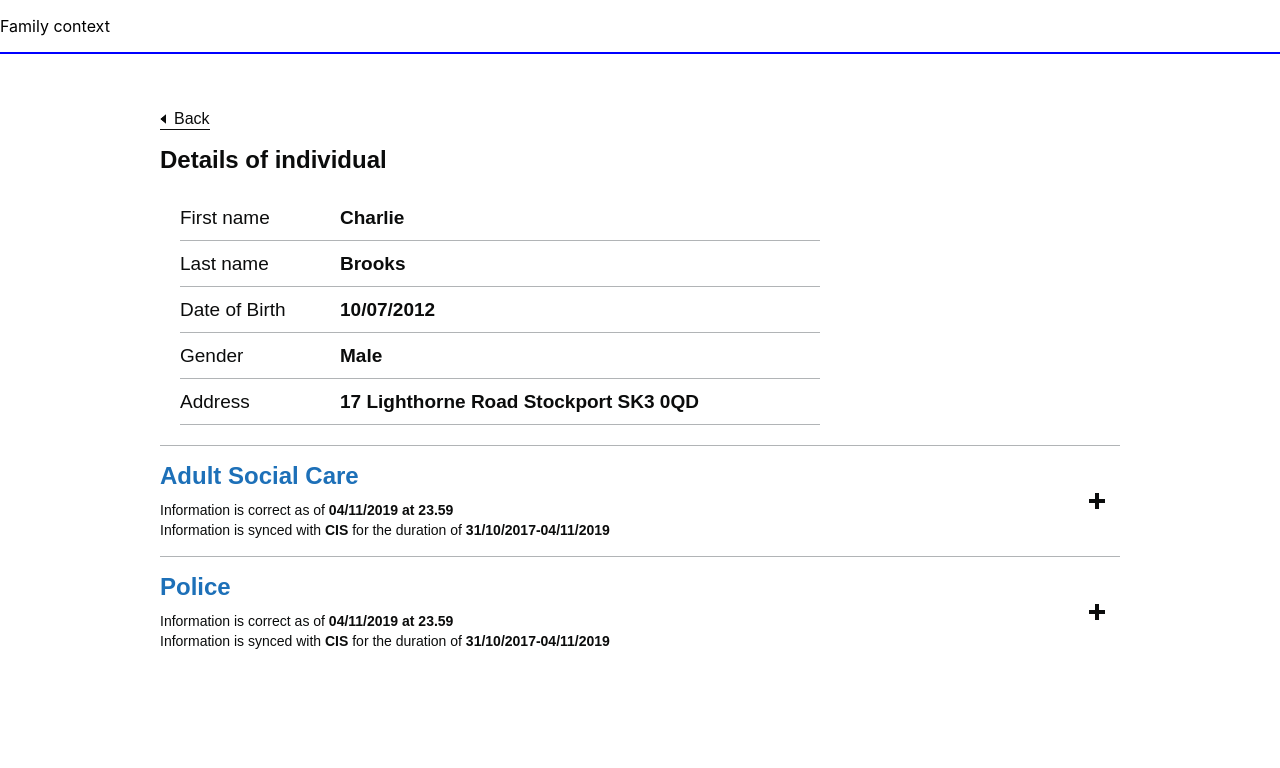
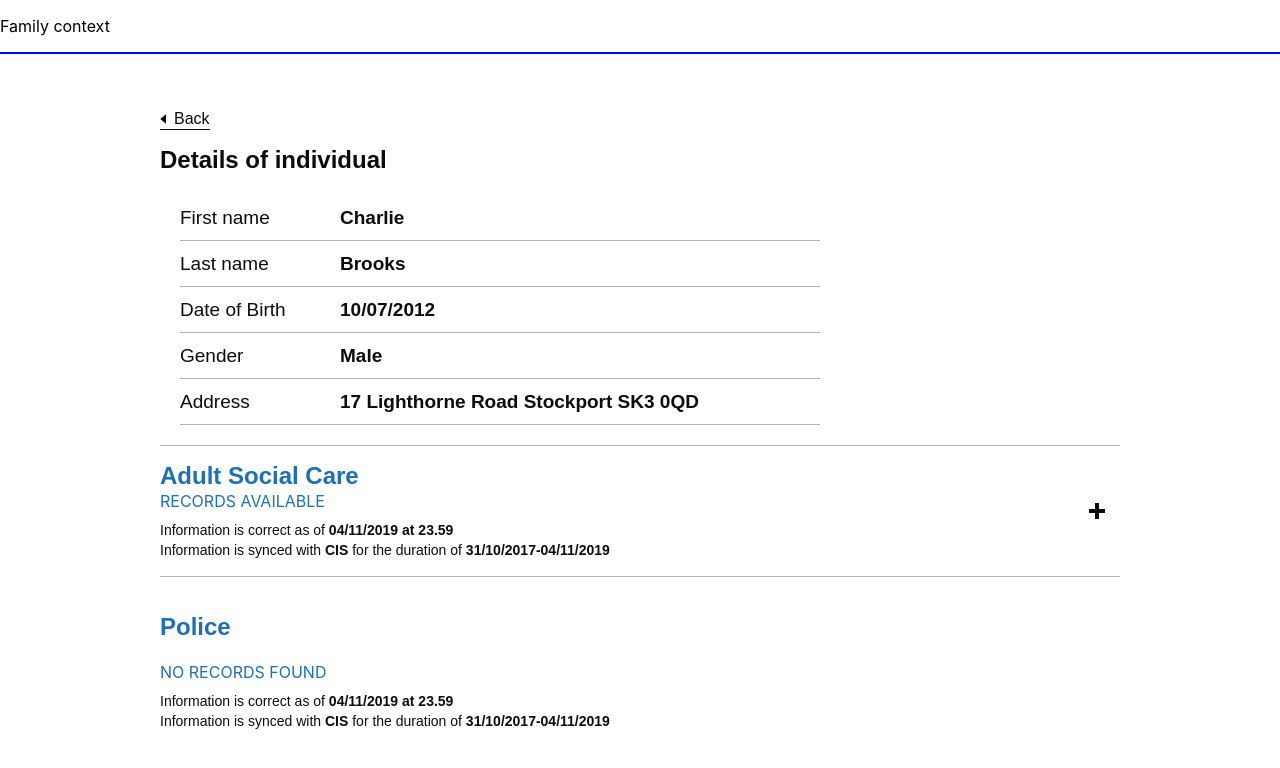
Before and after one commit to CSCDP/Family-Context-PrivateBeta, a React (Create React App) app: page / in a window 1280 px wide. Shown: the top 768 px of the page. Built offline with nearby package versions, Linux system fonts and the light colour scheme; a web font is replaced by a local one.

Commit message:
Plus icon disappears if no records available

```diff
--- a/src/components/Accordion.tsx
+++ b/src/components/Accordion.tsx
@@ -1,32 +1,44 @@
 import React from 'react';
 import PersonDetails from '../models/PersonDetails';
-import Table from './Table';
-import TableBody from './TableBody';
-import TitleValuePair from './TitleValuePair';
 import AccordionHeader from './AccordionHeader';
 import AccordionSummary from './AccordionSummary';
 import ServiceInvolvementDetailsSummary from '../models/ServiceInvolvementDetailsSummary';
+import AccordionContent from './AccordionContent';
 
-const Accordion: React.FC<{ title: string, serviceInvolvement: ServiceInvolvementDetailsSummary, personDetails: PersonDetails }> = (props: { title: string, serviceInvolvement: ServiceInvolvementDetailsSummary, personDetails: PersonDetails }) => {
+const Accordion: React.FC<{ title: string, serviceInvolvement: ServiceInvolvementDetailsSummary, personDetails?: PersonDetails }> = (props: { title: string, serviceInvolvement: ServiceInvolvementDetailsSummary, personDetails?: PersonDetails }) => {
+
+  function RecordsFound() {
+    if (props.personDetails) {
+      return true;
+    } else {
+      return false;
+    }
+  }
+
+  function RecordsFoundLabel() {
+    if (props.personDetails) {
+      return <div>RECORDS AVAILABLE</div>
+    } else {
+      return <div>NO RECORDS FOUND</div>
+    }
+  }
+
+  function Content() {
+    if (props.personDetails) {
+      return <AccordionContent personDetails={props.personDetails} />
+    } else {
+      return <div></div>
+    }
+  }
 
   return (
     <div className="govuk-accordion__section">
       <div className="govuk-accordion__section-header">
-        <AccordionHeader title={props.title} />
-
+        <AccordionHeader title={props.title} recordsFound={RecordsFound()} />
+        <RecordsFoundLabel />
         <AccordionSummary serviceInvolvement={props.serviceInvolvement} />
       </div>
-      <div id="accordion-with-summary-sections-content-1" className="govuk-accordion__section-content" aria-labelledby="accordion-with-summary-sections-heading-1">
-        <Table>
-          <TableBody>
-            <TitleValuePair rowTitle="First name" rowValue={props.personDetails.firstName} format="govuk-!-font-size-14" />
-            <TitleValuePair rowTitle="Last name" rowValue={props.personDetails.lastName} format="govuk-!-font-size-14" />
-            <TitleValuePair rowTitle="Date of Birth" rowValue={props.personDetails.dateOfBirth} format="govuk-!-font-size-14" />
-            <TitleValuePair rowTitle="Gender" rowValue={props.personDetails.gender} format="govuk-!-font-size-14" />
-            <TitleValuePair rowTitle="Address" rowValue={props.personDetails.address} format="govuk-!-font-size-14" />
-          </TableBody>
-        </Table>
-      </div>
+      <Content />
     </div>
   )
 }
--- /dev/null
+++ b/src/components/AccordionContent.tsx
@@ -0,0 +1,23 @@
+import React from 'react';
+import Table from './Table';
+import TableBody from './TableBody';
+import TitleValuePair from './TitleValuePair';
+import PersonDetails from '../models/PersonDetails';
+
+const AccordionContent: React.FC<{personDetails: PersonDetails}> = (props: {personDetails: PersonDetails}) => {
+    return (
+        <div id="accordion-with-summary-sections-content-1" className="govuk-accordion__section-content" aria-labelledby="accordion-with-summary-sections-heading-1">
+        <Table>
+          <TableBody>
+            <TitleValuePair rowTitle="First name" rowValue={props.personDetails.firstName} format="govuk-!-font-size-14" />
+            <TitleValuePair rowTitle="Last name" rowValue={props.personDetails.lastName} format="govuk-!-font-size-14" />
+            <TitleValuePair rowTitle="Date of Birth" rowValue={props.personDetails.dateOfBirth} format="govuk-!-font-size-14" />
+            <TitleValuePair rowTitle="Gender" rowValue={props.personDetails.gender} format="govuk-!-font-size-14" />
+            <TitleValuePair rowTitle="Address" rowValue={props.personDetails.address} format="govuk-!-font-size-14" />
+          </TableBody>
+        </Table>
+      </div>
+    )
+}
+
+export default AccordionContent;
--- a/src/components/AccordionHeader.tsx
+++ b/src/components/AccordionHeader.tsx
@@ -1,14 +1,26 @@
 import React from 'react';
 
-const AccordionHeader: React.FC<{ title: string }> = (props: { title: string }) => {
+const AccordionHeader: React.FC<{ title: string, recordsFound: boolean }> = (props: { title: string, recordsFound: boolean }) => {
+
+    function RecordsFound() {
+        if (props.recordsFound) {
+            return <h2 className="govuk-accordion__section-heading">
+                <button type="button" id="accordion-with-summary-sections-heading-1" aria-controls="accordion-with-summary-sections-content-1" className="govuk-accordion__section-button" aria-describedby="accordion-with-summary-sections-summary-1" aria-expanded="false">
+                    {props.title}
+                </button>
+                <span className="govuk-accordion__icon" aria-hidden="true" />
+            </h2>
+        } else {
+            return <h2>
+                <div id="accordion-with-summary-sections-heading-1" className="govuk-heading-m govuk-!-margin-bottom-0" style={{color: '#1d70b8'}}>
+                    {props.title}
+                </div>
+            </h2>
+        }
+    }
 
     return (
-        <h2 className="govuk-accordion__section-heading">
-            <button type="button" id="accordion-with-summary-sections-heading-1" aria-controls="accordion-with-summary-sections-content-1" className="govuk-accordion__section-button" aria-describedby="accordion-with-summary-sections-summary-1" aria-expanded="false">
-                {props.title}
-            </button>
-            <span className="govuk-accordion__icon" aria-hidden="true" />
-        </h2>
+        <RecordsFound />
     )
 }
 
--- a/src/pages/IndividualPage.tsx
+++ b/src/pages/IndividualPage.tsx
@@ -14,7 +14,7 @@ const IndividualPage: React.SFC = () => {
       <BasicDetails personDetails={person}></BasicDetails>
       <div className="govuk-accordion js-enabled" data-module="govuk-accordion" id="accordion-with-summary-sections">
         <SmallAccordion title="Adult Social Care" serviceInvolvement={serviceInvolvementDetails} personDetails={person}></SmallAccordion>
-        <SmallAccordion title="Police" serviceInvolvement={serviceInvolvementDetails} personDetails={person}></SmallAccordion>
+        <SmallAccordion title="Police" serviceInvolvement={serviceInvolvementDetails} ></SmallAccordion>
       </div>
       <script>window.GOVUKFrontend.initAll({accordionCommand})</script>
     </div>
```
